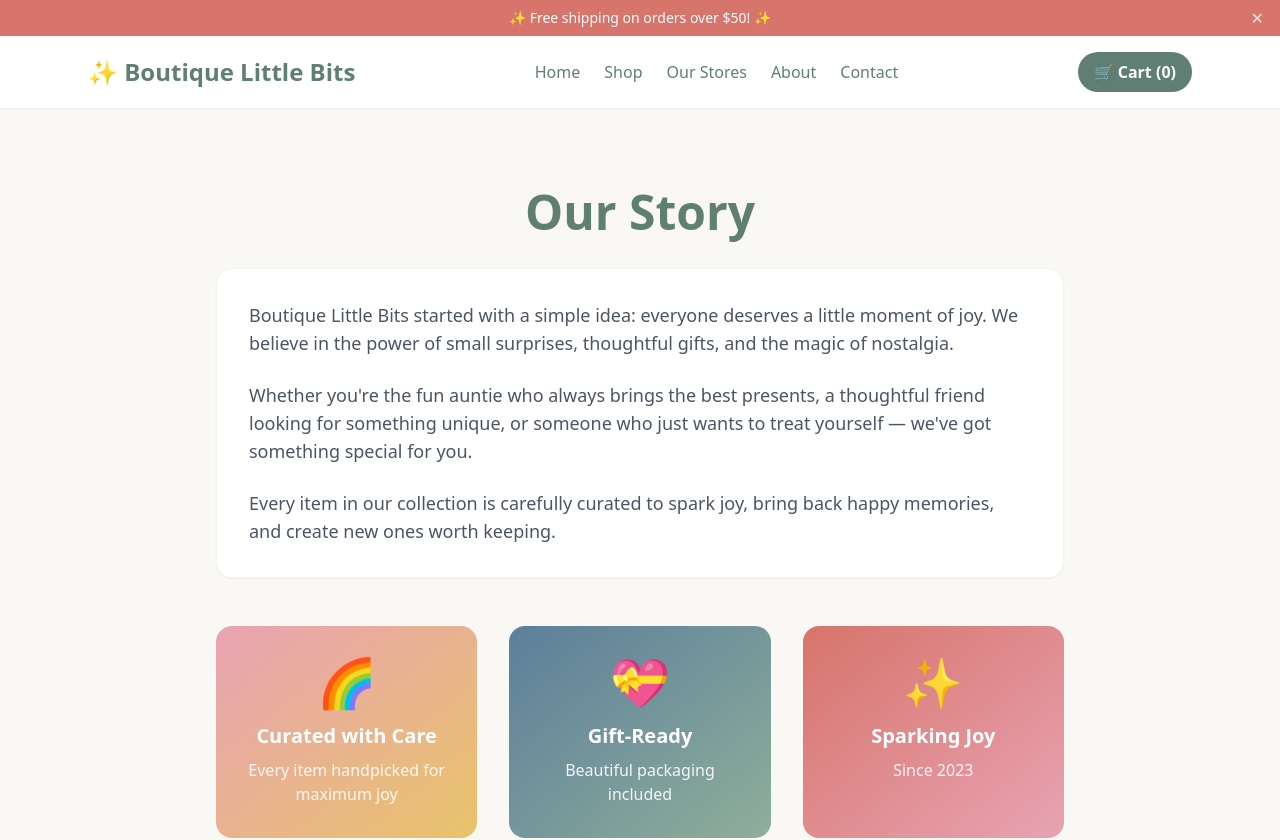
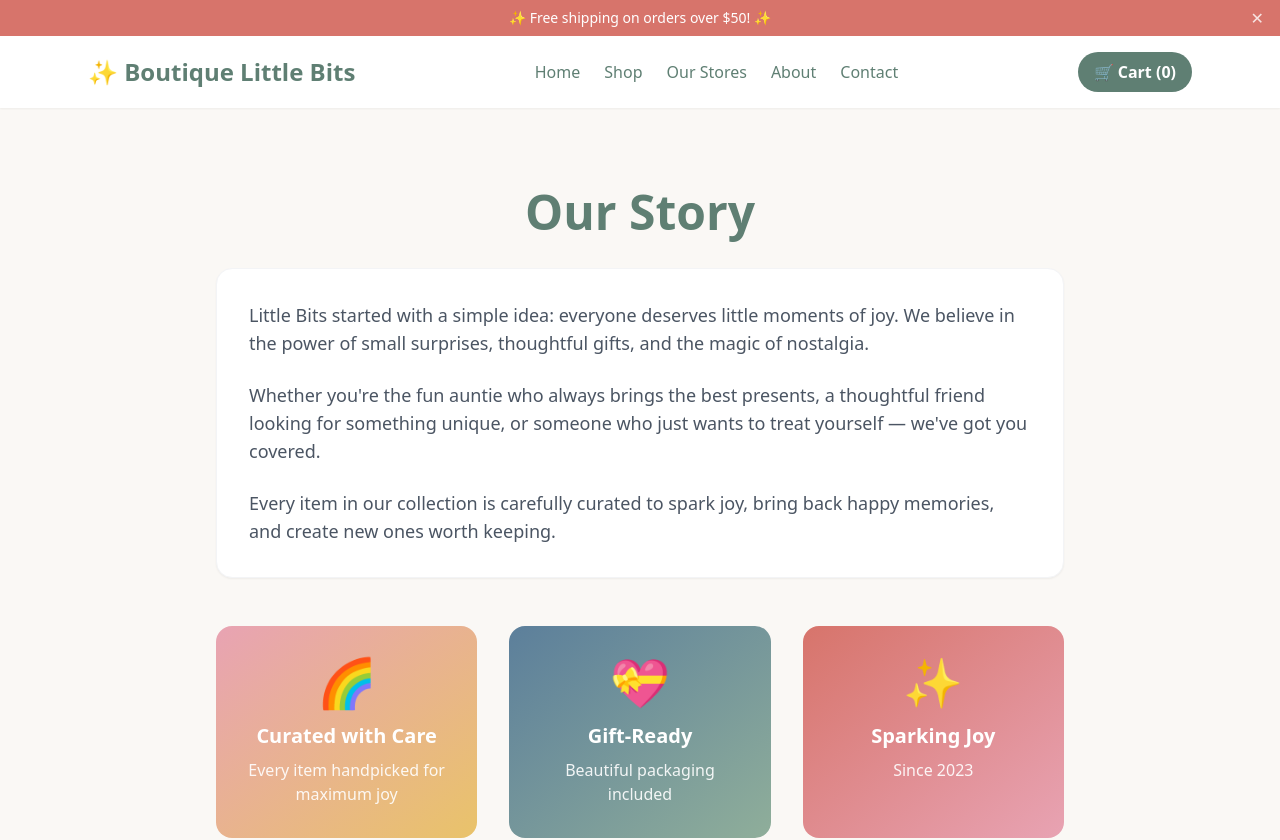
Before and after one commit to BoutiqueLittleBits-Admin/littlebits-hub, a Next.js app: page /about in a window 1280 px wide. Shown: the top 840 px of the page. Built offline with nearby package versions, Linux system fonts and the light colour scheme.

Commit message:
Update page.js

```diff
--- a/app/about/page.js
+++ b/app/about/page.js
@@ -8,20 +8,19 @@ export default function AboutPage() {
 
         <div className="bg-white rounded-2xl shadow-sm border border-gray-100 p-8 mb-12">
           <p className="text-lg text-gray-600 mb-6">
-            Boutique Little Bits started with a simple idea: everyone deserves a little moment of joy.
+            Little Bits started with a simple idea: everyone deserves little moments of joy.
             We believe in the power of small surprises, thoughtful gifts, and the magic of nostalgia.
           </p>
           <p className="text-lg text-gray-600 mb-6">
             Whether you're the fun auntie who always brings the best presents, a thoughtful friend
             looking for something unique, or someone who just wants to treat yourself — we've got
-            something special for you.
+            you covered.
           </p>
           <p className="text-lg text-gray-600">
             Every item in our collection is carefully curated to spark joy, bring back happy memories,
             and create new ones worth keeping.
           </p>
         </div>
-
         <div className="grid grid-cols-1 md:grid-cols-3 gap-8 text-center">
           <div className="bg-gradient-to-br from-brand-blush to-brand-gold rounded-2xl p-8">
             <div className="text-5xl mb-4">🌈</div>
```
